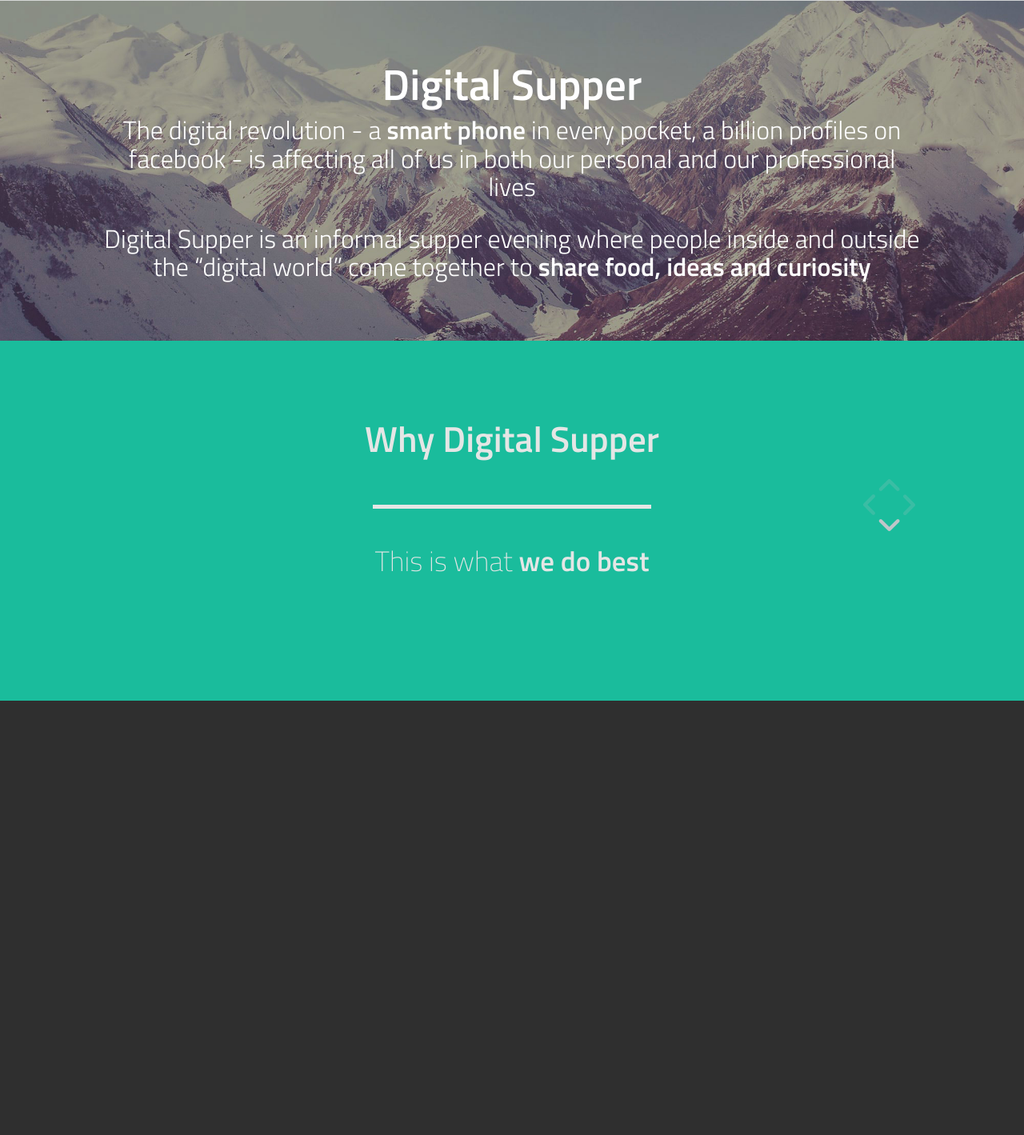
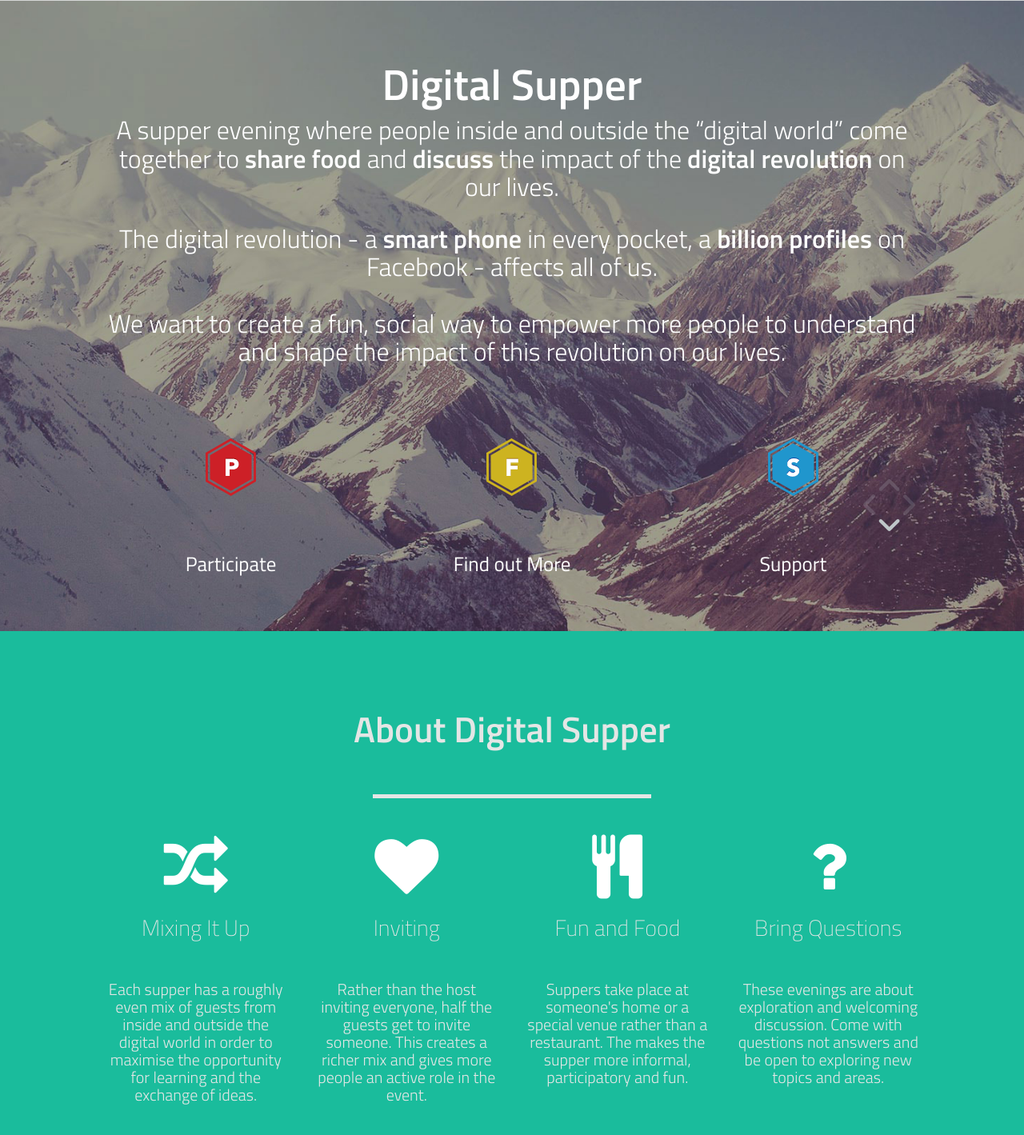
Before and after one commit to rufuspollock/digitalsupper.com, a plain HTML site: page index.html in a window 1280 px wide. Shown: the part 49-1468 px from the top of the page at 80% size. Before the commit the page ends 925 px from the top, so only its background shows below. Drawn offline with Linux system fonts and the light colour scheme.

Commit message:
[content][m]: sort out main announce and about info.

```diff
--- a/index.html
+++ b/index.html
@@ -68,12 +68,19 @@
 				<div class="col-12">
 					<h1 class="font-semibold">Digital Supper</h1>
           <h4 class="font-light">
-            The digital revolution - a <strong>smart phone</strong> in every pocket, a billion profiles on facebook - is affecting all of us in both our personal and our professional lives
+            A supper evening where people inside and outside the “digital world” come together to <strong>share food</strong> and <strong>discuss</strong> the impact of the <strong>digital revolution</strong> on our lives</strong>.
           </h4>
           <h4 class="font-light no2">
-            Digital Supper is an informal supper evening where people inside and outside the “digital world” come together to <strong>share food, ideas and curiosity</strong>
+            The digital revolution - a <strong>smart phone</strong> in every pocket, a <strong>billion profiles</strong> on Facebook - affects all of us.
+            <br /><br />
+            We want to create a fun, social way to empower more people to understand and shape the impact of this revolution on our lives.
           </h4>
 				</div><!-- /col-12 -->
+			</div><!-- /row -->
+			<div id="home-row-2" class="row clearfix">
+				<div class="col-12 col-sm-4"><div class="home-hover navigation-slide" data-slide="2"><img src="images/s02.png"></div><span>Participate</span></div>
+				<div class="col-12 col-sm-4"><div class="home-hover navigation-slide" data-slide="2"><img src="images/s01.png"></div><span>Find out More</span></div>
+				<div class="col-12 col-sm-4"><div class="home-hover navigation-slide" data-slide="2"><img src="images/s03.png"></div><span>Support</span></div>
 			</div><!-- /row -->
 		</div><!-- /container -->
 	</div><!-- /slide1 -->
@@ -83,38 +90,38 @@
 		<div class="container">
 			<div class="row title-row">
         <div class="col-12 font-thin">
-          <span class="font-semibold">Why Digital Supper</span>
+          <span class="font-semibold">About Digital Supper</span>
         </div>
 			</div><!-- /row -->
 			<div class="row line-row">
 				<div class="hr">&nbsp;</div>
 			</div>
+        <!--
 			<div class="row subtitle-row">
 				<div class="col-12 font-thin">This is what <span class="font-semibold">we do best</span></div>
 			</div>
+      -->
 			<div class="row content-row">
-        <!--
 				<div class="col-12 col-lg-3 col-sm-6">
-					<p><i class="icon icon-eye-open"></i></p>
-					<h2 class="font-thin">Visual <span class="font-semibold">Identity</span></h2>
-					<h4 class="font-thin">Lorem Ipsum is simply dummy text of the printing and typesetting industry.</h4>
+					<p><i class="icon icon-random"></i></p>
+					<h2 class="font-thin">Mixing It Up</h2>
+					<h4 class="font-thin">Each supper has a roughly even mix of guests from inside and outside the digital world in order to maximise the opportunity for learning and the exchange of ideas.</h4>
 				</div>
 				<div class="col-12 col-lg-3 col-sm-6">
-					<p><i class="icon icon-laptop"></i></p>
-					<h2 class="font-thin">Web <span class="font-semibold">Design</span></h2>
-					<h4 class="font-thin">Lorem Ipsum is simply dummy text of the printing and typesetting industry.</h4>
+					<p><i class="icon icon-heart"></i></p>
+					<h2 class="font-thin">Inviting</h2>
+          <h4 class="font-thin">Rather than the host inviting everyone, half the guests get to invite someone. This creates a richer mix and gives more people an active role in the event.</h4>
 				</div>
 				<div class="col-12 col-lg-3 col-sm-6">
-					<p><i class="icon icon-tablet"></i></p>
-					<h2 class="font-thin">Mobile <span class="font-semibold">Apps</span></h2>
-					<h4 class="font-thin">Lorem Ipsum is simply dummy text of the printing and typesetting industry.</h4>
+					<p><i class="icon icon-food"></i></p>
+					<h2 class="font-thin">Fun and Food</h2>
+					<h4 class="font-thin">Suppers take place at someone's home or a special venue rather than a restaurant. The makes the supper more informal, participatory and fun.</h4>
 				</div>
 				<div class="col-12 col-lg-3 col-sm-6">
-					<p><i class="icon icon-pencil"></i></p>
-					<h2 class="font-semibold">Development</h2>
-					<h4 class="font-thin">Lorem Ipsum is simply dummy text of the printing and typesetting industry.</h4>
+					<p><i class="icon icon-question"></i></p>
+					<h2 class="font-thin">Bring Questions</h2>
+          <h4 class="font-thin">These evenings are about exploration and welcoming discussion. Come with questions not answers and be open to exploring new topics and areas.</h4>
 				</div>
-        -->
 			</div><!-- /row -->
 		</div><!-- /container -->
 	</div><!-- /slide2 -->
```
